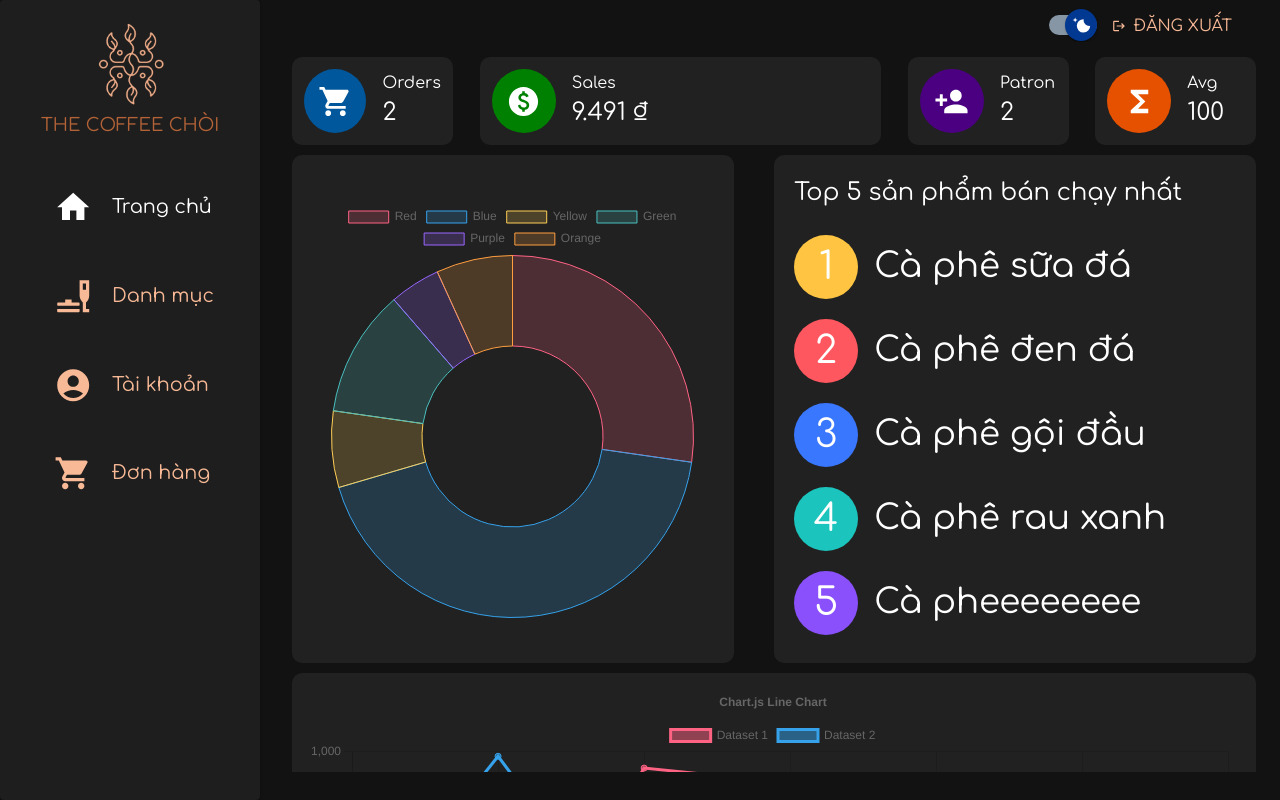
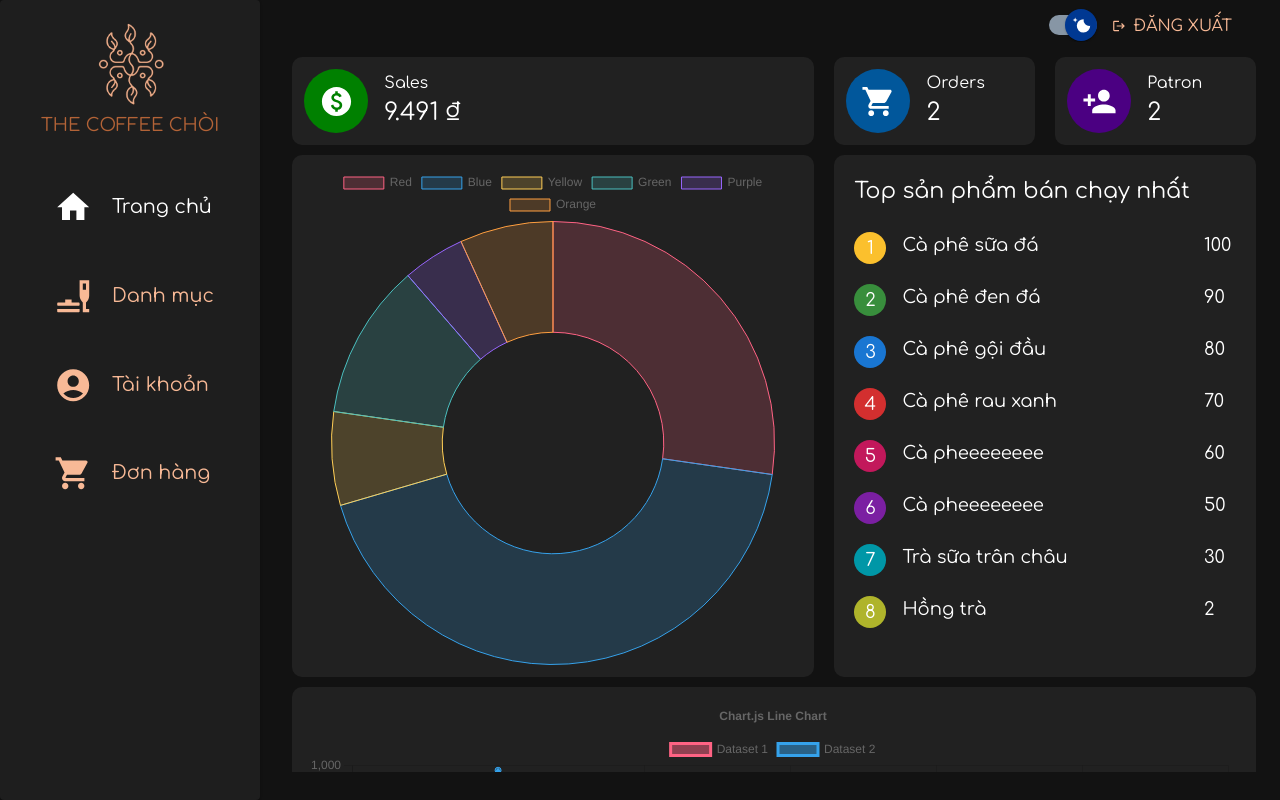
Before and after one commit to let-me-out-HCMUS/The-Coffee-Choi, a React (Vite) app in the folder client/admin/: page /dashboard in a window 1280 px wide. Built offline with nearby package versions, Linux system fonts and the light colour scheme.

Commit message:
fatal: re-arrange dashboard

```diff
--- a/client/admin/src/features/dashboard/home/ProductItem.jsx
+++ b/client/admin/src/features/dashboard/home/ProductItem.jsx
@@ -1,22 +1,33 @@
 import { Box, Typography } from "@mui/material";
+import {
+  red,
+  green,
+  blue,
+  yellow,
+  pink,
+  purple,
+  cyan,
+  lime,
+} from "@mui/material/colors";
 import useMediaSize from "../../../hooks/useMediaSize";
 
-const top5Color = ["#FFC542", "#FF575F", "#3A77FF", "#1BC5BD", "#8950FC"];
+const topColor = [
+  yellow[700],
+  green[700],
+  blue[700],
+  red[700],
+  pink[700],
+  purple[700],
+  cyan[700],
+  lime[700],
+];
 
 export default function ProductItem({ product, top }) {
   const currentMedia = useMediaSize();
-  const iconSize = currentMedia.md ? 64 : 28;
-  const fontSize = currentMedia.md ? 38 : 22;
-  const productSizeVariant = currentMedia.md ? "h4" : "h6";
+  const iconSize = currentMedia.md ? 32 : 28;
+  const fontSize = currentMedia.md ? 18 : 22;
   return (
-    <Box
-      sx={{
-        display: "flex",
-        alignItems: "center",
-        width: "100%",
-        gap: "1rem",
-      }}
-    >
+    <>
       <Box
         sx={{
           display: "flex",
@@ -24,7 +35,7 @@ export default function ProductItem({ product, top }) {
           justifyContent: "center",
           height: iconSize,
           width: iconSize,
-          bgcolor: top5Color[top - 1],
+          bgcolor: topColor[top - 1],
           borderRadius: "50%",
           color: "white",
         }}
@@ -32,7 +43,9 @@ export default function ProductItem({ product, top }) {
         <Typography sx={{ fontSize: fontSize }}>{top}</Typography>
       </Box>
 
-      <Typography variant={productSizeVariant}>{product.name}</Typography>
-    </Box>
+      <Typography sx={{ fontSize: fontSize }}>{product.name}</Typography>
+
+      <Typography sx={{ fontSize: fontSize }}>{product.quantity}</Typography>
+    </>
   );
 }
--- a/client/admin/src/features/dashboard/home/Status.jsx
+++ b/client/admin/src/features/dashboard/home/Status.jsx
@@ -2,13 +2,13 @@ import Stat from "./Stat";
 import ShoppingCartIcon from "@mui/icons-material/ShoppingCart";
 import PaidIcon from "@mui/icons-material/Paid";
 import PersonAddIcon from "@mui/icons-material/PersonAdd";
-import FunctionsIcon from "@mui/icons-material/Functions";
-import { lightBlue, orange } from "@mui/material/colors";
+// import FunctionsIcon from "@mui/icons-material/Functions";
+import { lightBlue } from "@mui/material/colors";
 import useMediaSize from "../../../hooks/useMediaSize";
 import DashboardItem from "../DashboardItem";
 import { formatCurrency } from "../../../utils/helpers";
 
-function Stats({ orders, customers, sales, AvgOrderSales }) {
+function Stats({ orders, customers, sales }) {
   // 1.
   const numOrders = orders.length;
 
@@ -21,7 +21,16 @@ function Stats({ orders, customers, sales, AvgOrderSales }) {
 
   return (
     <>
-      <DashboardItem sm={2}>
+      <DashboardItem sm={6.5}>
+        <Stat
+          title="Sales"
+          color="green"
+          icon={<PaidIcon fontSize={iconSize} />}
+          value={formatCurrency(sales)}
+        />
+      </DashboardItem>
+
+      <DashboardItem sm={2.5}>
         <Stat
           title="Orders"
           color={lightBlue[900]}
@@ -30,16 +39,7 @@ function Stats({ orders, customers, sales, AvgOrderSales }) {
         />
       </DashboardItem>
 
-      <DashboardItem sm={5}>
-        <Stat
-          title="Sales"
-          color="green"
-          icon={<PaidIcon fontSize={iconSize} />}
-          value={formatCurrency(sales)}
-        />
-      </DashboardItem>
-
-      <DashboardItem sm={2}>
+      <DashboardItem sm={2.5}>
         <Stat
           title="Patron"
           color="indigo"
@@ -48,14 +48,14 @@ function Stats({ orders, customers, sales, AvgOrderSales }) {
         />
       </DashboardItem>
 
-      <DashboardItem sm={2}>
+      {/* <DashboardItem sm={2}>
         <Stat
           title="Avg "
           color={orange[900]}
           icon={<FunctionsIcon fontSize={iconSize} />}
           value={AvgOrderSales}
         />
-      </DashboardItem>
+      </DashboardItem> */}
     </>
   );
 }
--- a/client/admin/src/features/dashboard/home/Top5Product.jsx
+++ b/client/admin/src/features/dashboard/home/TopProduct.jsx
@@ -1,5 +1,5 @@
 import styled from "@emotion/styled";
-import { Box, Paper, Stack, Typography } from "@mui/material";
+import { Box, Stack, Typography } from "@mui/material";
 import ProductItem from "./ProductItem";
 import useMediaSize from "../../../hooks/useMediaSize";
 
@@ -29,16 +29,31 @@ const mockProduct = [
     name: "Cà pheeeeeeee",
     quantity: 60,
   },
+  {
+    id: 6,
+    name: "Cà pheeeeeeee",
+    quantity: 50,
+  },
+  {
+    id: 7,
+    name: "Trà sữa trân châu",
+    quantity: 30,
+  },
+  {
+    id: 8,
+    name: "Hồng trà ",
+    quantity: 2,
+  },
 ];
 
-const Item = styled(Paper)(({ theme }) => ({
+const Item = styled(Box)(({ theme }) => ({
   backgroundColor: theme.palette.mode === "dark" ? "none" : "",
   padding: theme.spacing(1),
   background: "none",
   boxShadow: "none",
 }));
 
-export default function Top5Product() {
+export default function TopProduct() {
   const currentMedia = useMediaSize();
 
   return (
@@ -47,6 +62,8 @@ export default function Top5Product() {
         display: "flex",
         flexDirection: "column",
         alignItems: "flex-start",
+        width: "100%",
+        height: "100%",
         paddingY: 1,
       }}
     >
@@ -54,11 +71,11 @@ export default function Top5Product() {
         sx={{
           paddingX: 1,
           marginBottom: 2,
-          fontSize: currentMedia.md ? 24 : 12,
+          fontSize: currentMedia.md ? 22 : 8,
         }}
         fontWeight={550}
       >
-        Top 5 sản phẩm bán chạy nhất
+        Top sản phẩm bán chạy nhất
       </Typography>
 
       <Stack
@@ -66,14 +83,21 @@ export default function Top5Product() {
         sx={{
           display: "flex",
           flexDirection: "column",
-          justifyContent: "center",
           alignItems: "flex-start",
           width: "100%",
           height: "100%",
         }}
       >
         {mockProduct.map((product, index) => (
-          <Item key={index}>
+          <Item
+            key={index}
+            sx={{
+              display: "grid",
+              gridTemplateColumns: "2rem auto 2rem",
+              width: "100%",
+              gap: "1rem",
+            }}
+          >
             <ProductItem product={product} top={index + 1} />
           </Item>
         ))}
--- a/client/admin/src/pages/Dashboard.jsx
+++ b/client/admin/src/pages/Dashboard.jsx
@@ -4,7 +4,7 @@ import Stats from "../features/dashboard/home/Status";
 import DashboardItem from "../features/dashboard/DashboardItem";
 import Row from "../features/dashboard/Row";
 import LineChart from "../features/dashboard/home/LineChart";
-import Top5Product from "../features/dashboard/home/Top5Product";
+import TopProduct from "../features/dashboard/home/TopProduct";
 
 const mock = {
   orders: [
@@ -44,12 +44,12 @@ export default function Dashboard() {
       </Row>
 
       <Row>
-        <DashboardItem md={5.5} sm={5.5}>
+        <DashboardItem md={6.5} sm={6.5}>
           <PieChart />
         </DashboardItem>
 
-        <DashboardItem md={6} sm={6}>
-          <Top5Product />
+        <DashboardItem md={5.25} sm={5.25}>
+          <TopProduct />
         </DashboardItem>
       </Row>
 
```
